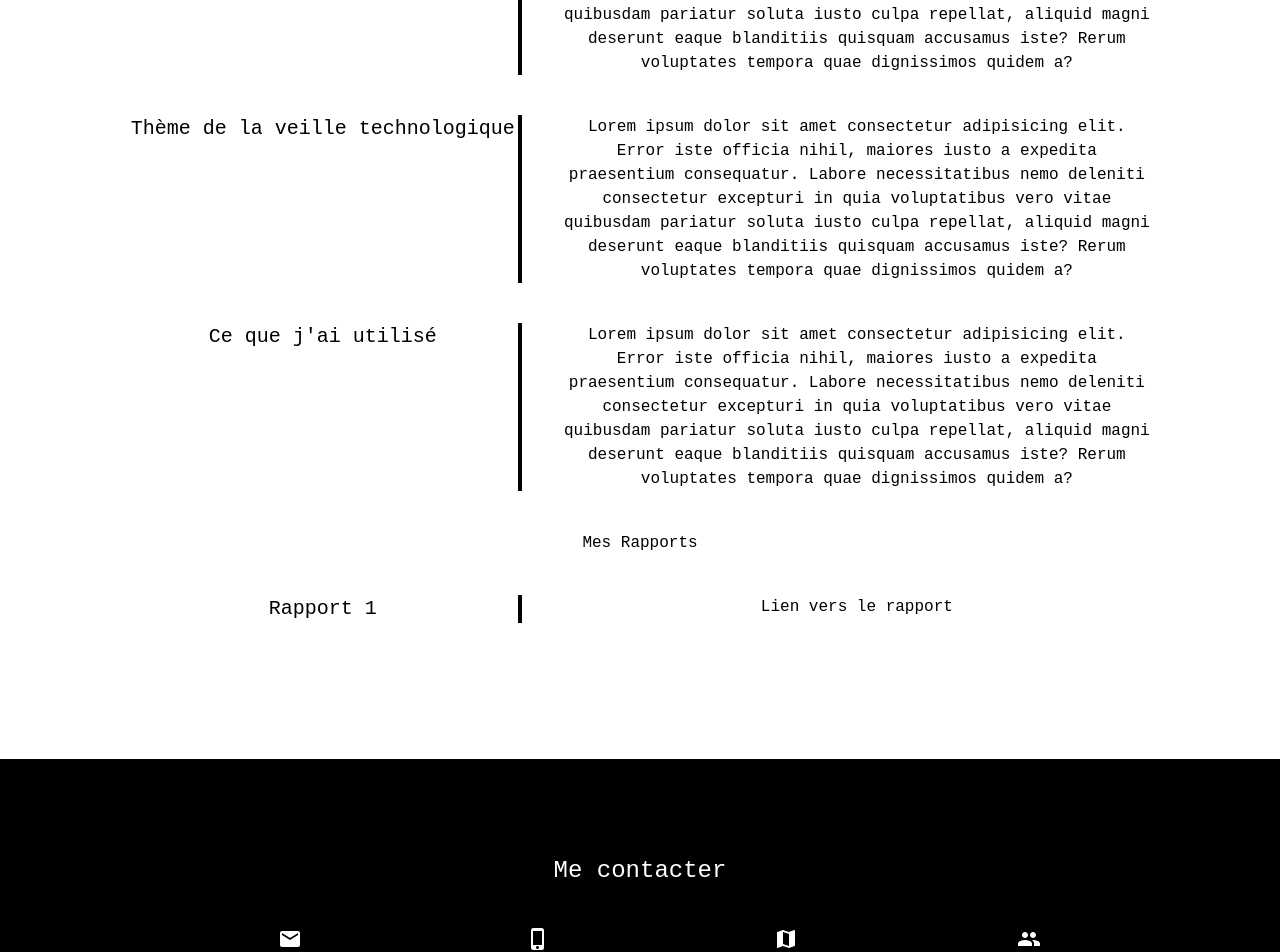
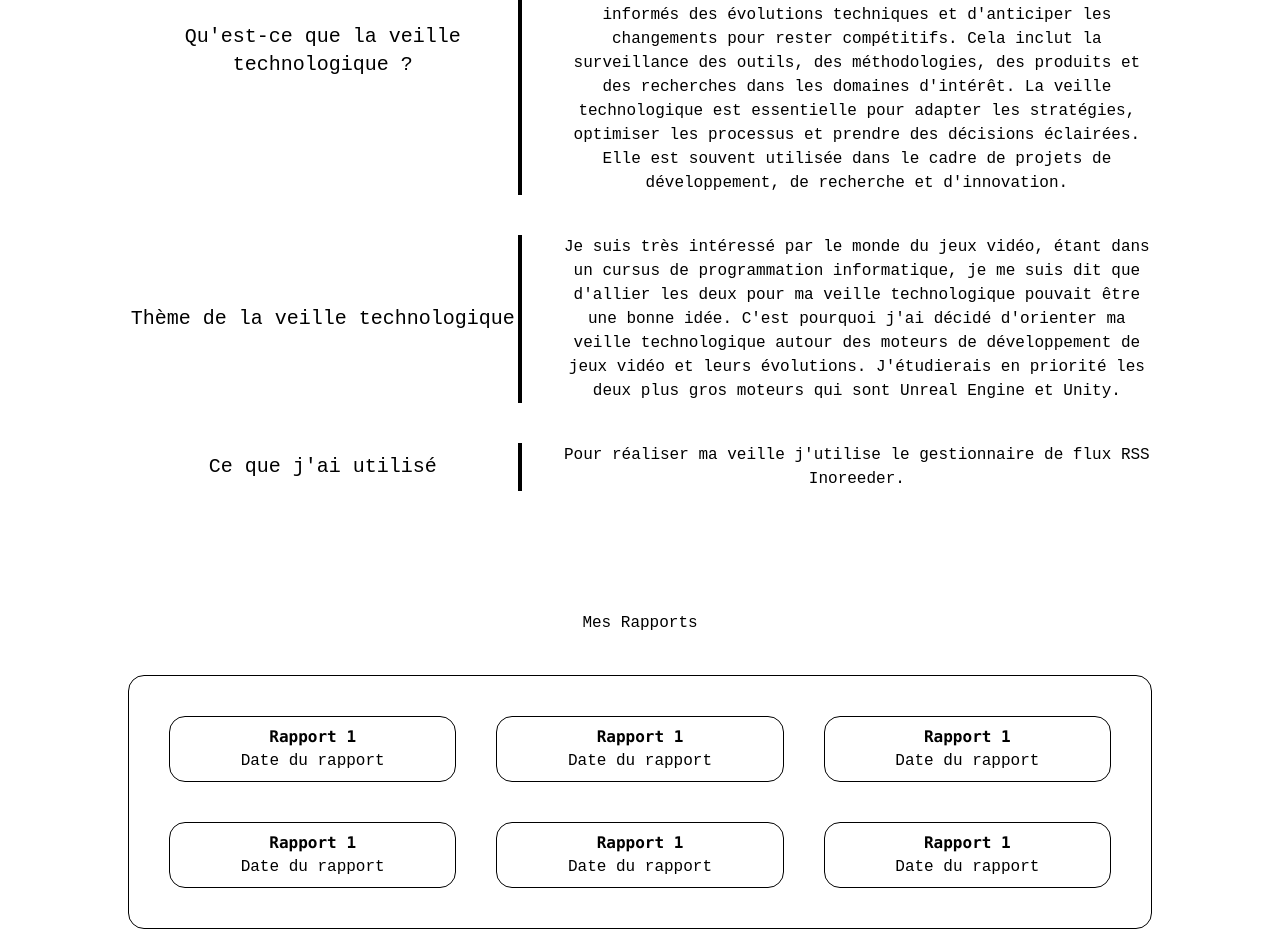
Before and after one commit to MaxBrn/portoflio, a Next.js app: page /veilleTechno in a window 1280 px wide. Shown: the part 989-1941 px from the top of the page. Built offline with nearby package versions, Linux system fonts and the light colour scheme; a web font is replaced by a local one.

Commit message:
Modification mise en page

```diff
--- a/pages/index.js
+++ b/pages/index.js
@@ -109,8 +109,8 @@ export default function Index() {
             <div className="flex flex-col gap-10 mb-10">
 
               <div className='flex'>
-                <div className="w-2/5 text-center border-r-4 border-black items-center justify-center">
-                  <h3 className="text-xl">Classe de 3ème</h3>
+                <div className="w-2/5 text-center border-r-4 border-black flex items-center justify-center">
+                  <p className="text-xl">Classe de 3ème</p>
                 </div>
                 <div className="w-3/5 ml-10">
                   <p>
@@ -187,7 +187,7 @@ export default function Index() {
                               pendant cette période et j'ai perdu toute la motivation avec le
                               confinement. Après cette année je décide donc de prendre une pause
                               d'un an pour tenter de trouver une formation pro et un emploi
-                  </p>
+                    </p>
                 </div>
               </div>
 
@@ -244,7 +244,7 @@ export default function Index() {
 
               <div className='flex'>
                 <div className="w-2/5 text-center border-r-4 border-black flex items-center justify-center">
-                  <h3 className="text-xl">Et après </h3>
+                  <h3 className="text-xl">Et après ?</h3>
                 </div>
                 <div className="w-3/5 ml-10">
                   <p>
--- a/pages/real.js
+++ b/pages/real.js
@@ -11,61 +11,55 @@ export default function Real() {
         <div className="absolute inset-0 bg-gradient-to-t from-black via-transparent to-transparent"></div>
 
         <h1 className="text-5xl mb-4 relative z-10 animate__animated animate__fadeIn animate__delay-1s">Mes réalisations</h1>
-        <p className="text-3xl text-center px-4 relative z-10 animate__animated animate__fadeIn animate__delay-2s">
+        <p className="text-3xl text-center px-4 relative z-10 animate__animated animate__fadeIn animate__delay-2s font">
           Mes projets personnels, de stage, de cours
         </p>
       </header>
 
         {/* Section des réalisations */}
         <section className="py-24 max-w-5xl mx-auto">
-          <h1 className="text-4xl text-center mb-12">Réalisations</h1>
 
-          {/* Les stages */}
-          <div className="flex gap-10 items-center mb-16">
-            <div className="w-2/5 text-center border-r-4 border-black">
-              <h2 className="text-3xl">Les Stages</h2>
+          {/* Les réalisations en AP */}
+          <p className='text-center text-xl'>Les réalisations en stage</p>
+          <div className="grid grid-cols-2 gap-10 mt-10">
+            <div className='p-6  '>
+              <img src="/image/logoLS.png" alt="Stage Loca" className="w-52 m-auto" />
             </div>
-            <div className="w-3/5 flex justify-center">
-              <Link href="/stageLoca">
-                <img src="/image/logoLS.png" alt="Stage Loca" className="w-52" />
-              </Link>
+            <div className='p-6 m-auto '>
+              <p>Deuxième stage en février</p>
             </div>
           </div>
 
-          {/* Les réalisations en AP */}
-          <div className="flex gap-10 items-center">
-            <div className="w-2/5 text-center border-r-4 border-black">
-              <h2 className="text-3xl">Les réalisations en AP</h2>
-            </div>
-            <div className="w-3/5 flex justify-center">
-              <Link href="mdj.html">
-                <img src="/image/logoMDJ.png" alt="MDJ" className="w-40" />
-              </Link>
+          <p className='text-center mt-20 text-xl'>Les réalisations en cours</p>
+          <div className="grid grid-cols-3 gap-10 mt-10">
+            <div className='p-6'>
+              <img src="/image/logoMDJ.png" alt="MDJ" className="w-40 m-auto" />
             </div>
           </div>
 
-          <div className="grid grid-cols-3 gap-10 mt-40">
-            <div className="p-6 border border-black rounded-lg">
+          <p className='mt-20 text-center text-xl'>Les compétences du cursus</p>
+          <div className="grid grid-cols-3 gap-10 mt-10">
+            <div className="p-6 border border-black rounded-xl">
               <p className='font-bold'>Competence 1.1</p>
               <p className='pt-2'>Gestion du patrimoine informatique</p>
             </div>
-            <div className="p-6 border border-black rounded-lg">
+            <div className="p-6 border border-black rounded-xl">
               <p className='font-bold'>Competence 1.2</p>
               <p className='pt-2'>Répondre aux incidents et aux demandes d'assistance et d'évolution</p>
             </div>
-            <div className="p-6 border border-black rounded-lg">
+            <div className="p-6 border border-black rounded-xl">
               <p className='font-bold'>Competence 1.3</p>
               <p className='pt-2'>Développer la présence en ligne de l'organisation</p>
             </div>
-            <div className="p-6 border border-black rounded-lg">
+            <div className="p-6 border border-black rounded-xl">
               <p className='font-bold'>Competence 1.4</p>
               <p className='pt-2'>Travailler en mode projet</p>
             </div>
-            <div className="p-6 border border-black rounded-lg">
+            <div className="p-6 border border-black rounded-xl">
               <p className='font-bold'>Competence 1.5</p>
               <p className='pt-2'>Mettre à disposition des utilisateurs un service informatique</p>
             </div>
-            <div className="p-6 border border-black rounded-lg">
+            <div className="p-6 border border-black rounded-xl">
               <p className='font-bold'>Competence 1.6</p>
               <p className='pt-2'>Organiser son développement personnel</p>
             </div>
--- a/pages/veilleTechno.js
+++ b/pages/veilleTechno.js
@@ -19,45 +19,69 @@ export default function VeilleTechno() {
       <section className="py-24 max-w-5xl mx-auto text-center">
         <div className="flex flex-col gap-10 mb-10">
           <div className="flex">
-            <div className="w-2/5 text-center border-r-4 border-black items-center justify-center">
-              <h3 className="text-xl">Qu'est-ce que la veille technologique ?</h3>
+            <div className="w-2/5 text-center border-r-4 border-black flex items-center justify-center">
+              <h3 className="text-xl ">Qu'est-ce que la veille technologique ?</h3>
             </div>
             <div className="w-3/5 ml-10">
               <p>
-                Lorem ipsum dolor sit amet consectetur adipisicing elit. Error iste officia nihil, maiores iusto a expedita praesentium consequatur. Labore necessitatibus nemo deleniti consectetur excepturi in quia voluptatibus vero vitae quibusdam pariatur soluta iusto culpa repellat, aliquid magni deserunt eaque blanditiis quisquam accusamus iste? Rerum voluptates tempora quae dignissimos quidem a?
+                La veille technologique désigne le processus continu de collecte, d'analyse et de suivi des nouvelles technologies, des innovations et des tendances dans un domaine spécifique.
+                Elle permet aux professionnels et entreprises de se tenir informés des évolutions techniques et d'anticiper les changements pour rester compétitifs.
+                Cela inclut la surveillance des outils, des méthodologies, des produits et des recherches dans les domaines d'intérêt.
+                La veille technologique est essentielle pour adapter les stratégies, optimiser les processus et prendre des décisions éclairées.
+                Elle est souvent utilisée dans le cadre de projets de développement, de recherche et d'innovation.
               </p>
             </div>
           </div>
           <div className="flex">
-            <div className="w-2/5 text-center border-r-4 border-black items-center justify-center">
+            <div className="w-2/5 text-center border-r-4 border-black flex items-center justify-center">
               <h3 className="text-xl">Thème de la veille technologique</h3>
             </div>
             <div className="w-3/5 ml-10">
               <p>
-                Lorem ipsum dolor sit amet consectetur adipisicing elit. Error iste officia nihil, maiores iusto a expedita praesentium consequatur. Labore necessitatibus nemo deleniti consectetur excepturi in quia voluptatibus vero vitae quibusdam pariatur soluta iusto culpa repellat, aliquid magni deserunt eaque blanditiis quisquam accusamus iste? Rerum voluptates tempora quae dignissimos quidem a?
+                Je suis très intéressé par le monde du jeux vidéo, étant dans un cursus de programmation informatique, je me suis dit que d'allier les deux pour ma veille technologique pouvait être une bonne idée.
+                C'est pourquoi j'ai décidé d'orienter ma veille technologique autour des moteurs de développement de jeux vidéo et leurs évolutions. J'étudierais en priorité les deux plus gros moteurs qui sont Unreal Engine et Unity.
               </p>
             </div>
           </div>
           <div className="flex">
-            <div className="w-2/5 text-center border-r-4 border-black items-center justify-center">
+            <div className="w-2/5 text-center border-r-4 border-black flex items-center justify-center">
               <h3 className="text-xl">Ce que j'ai utilisé</h3>
             </div>
             <div className="w-3/5 ml-10">
               <p>
-                Lorem ipsum dolor sit amet consectetur adipisicing elit. Error iste officia nihil, maiores iusto a expedita praesentium consequatur. Labore necessitatibus nemo deleniti consectetur excepturi in quia voluptatibus vero vitae quibusdam pariatur soluta iusto culpa repellat, aliquid magni deserunt eaque blanditiis quisquam accusamus iste? Rerum voluptates tempora quae dignissimos quidem a?
+                Pour réaliser ma veille j'utilise le gestionnaire de flux RSS Inoreeder.
               </p>
             </div>
           </div>
-          <h2>Mes Rapports</h2>
-          <div className="flex">
-            <div className="w-2/5 text-center border-r-4 border-black items-center justify-center">
-              <h3 className="text-xl">Rapport 1</h3>
+          <p className="pt-20">Mes Rapports</p>
+          <div className="grid grid-cols-3 gap-10 border border-black p-10 rounded-2xl">
+            <div className="p-2 border border-black rounded-2xl">
+              <p className='font-bold'>Rapport 1</p>
+              <p>Date du rapport</p>
             </div>
-            <div className="w-3/5 ml-10">
-              <p>
-                Lien vers le rapport
-              </p>
+            <div className="p-2 border border-black rounded-2xl">
+              <p className='font-bold'>Rapport 1</p>
+              <p>Date du rapport</p>
             </div>
+            <div className="p-2 border border-black rounded-2xl">
+              <p className='font-bold'>Rapport 1</p>
+              <p>Date du rapport</p>
+            </div>
+            <div className="p-2 border border-black rounded-2xl">
+              <p className='font-bold'>Rapport 1</p>
+              <p>Date du rapport</p>
+            </div>
+            <div className="p-2 border border-black rounded-2xl">
+              <p className='font-bold'>Rapport 1</p>
+              <p>Date du rapport</p>
+            </div>
+            <div className="p-2 border border-black rounded-2xl">
+              <p className='font-bold'>Rapport 1</p>
+              <p>Date du rapport</p>
+            </div>
+
+
+
           </div>
 
 
```
